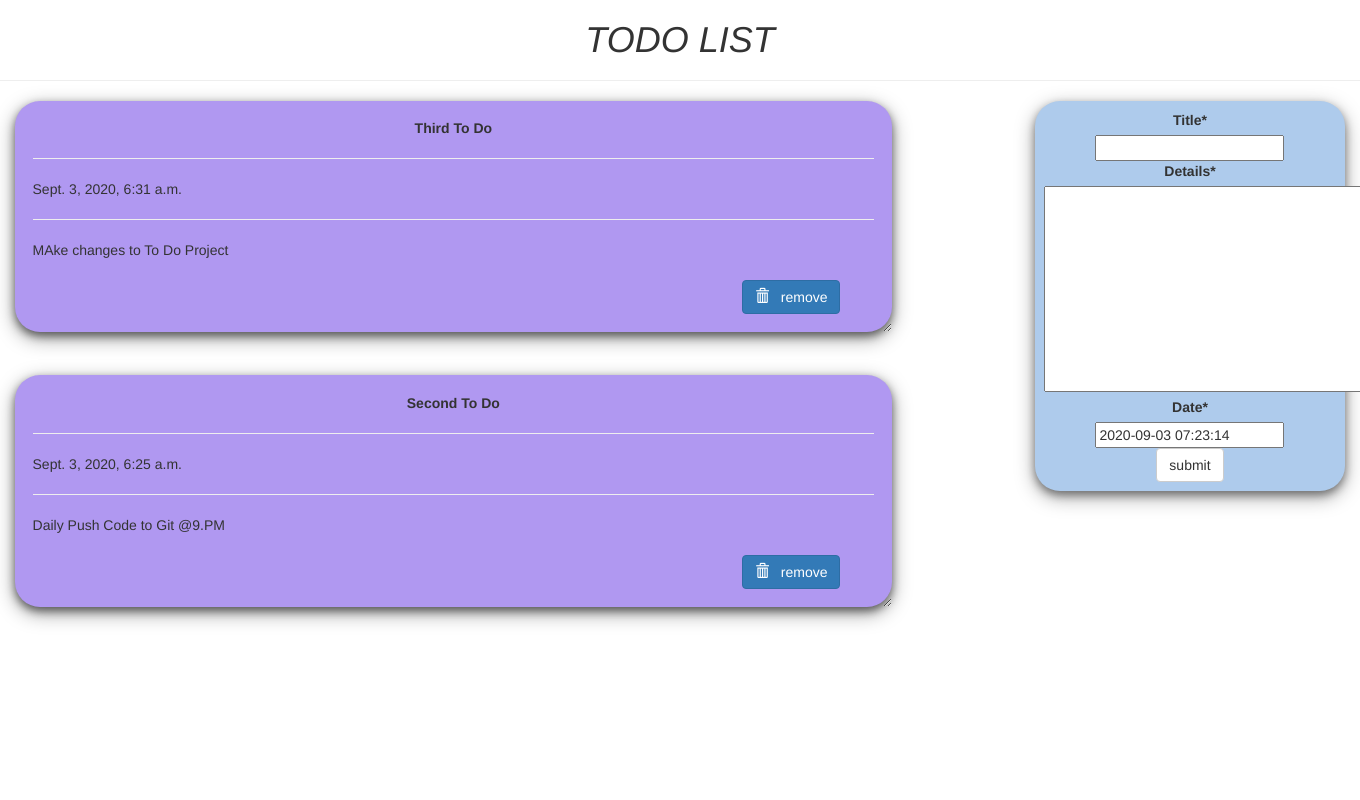
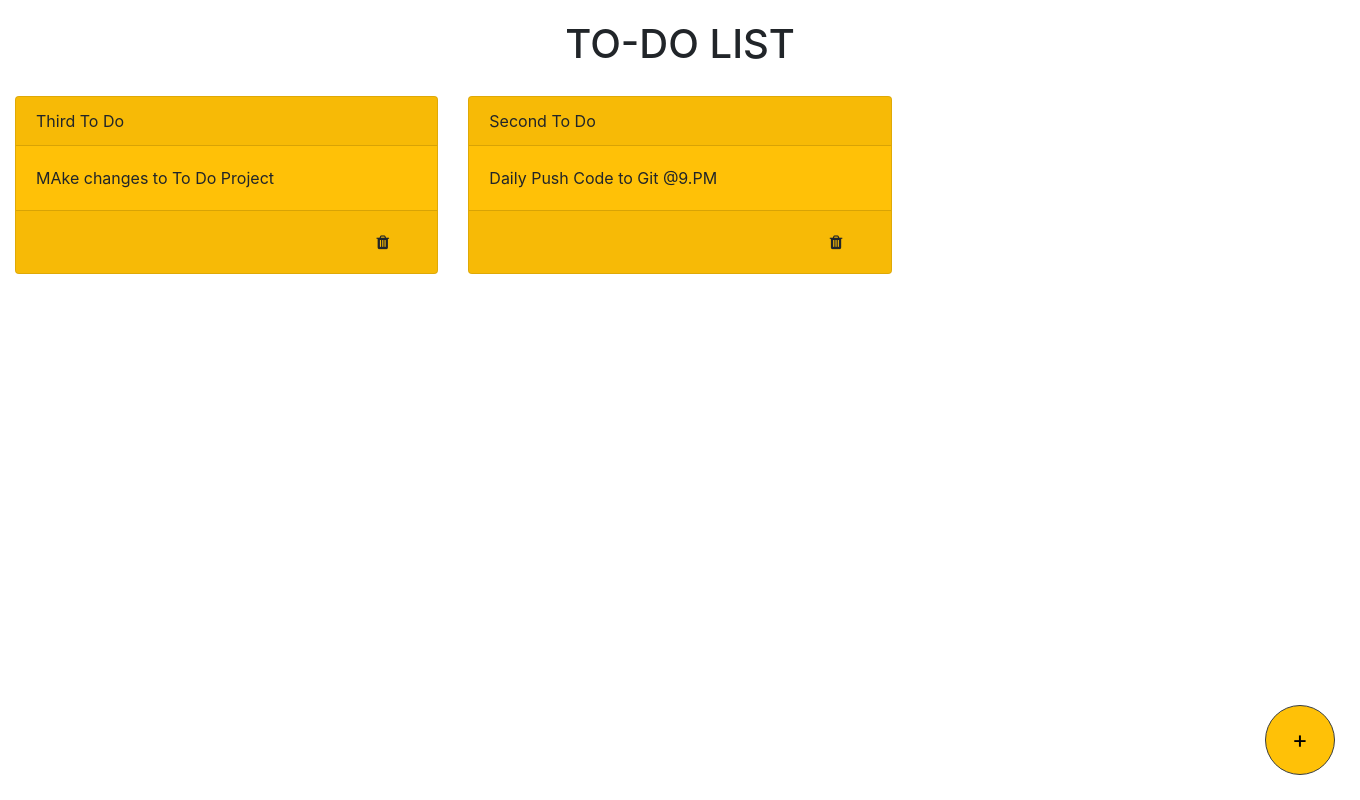
Before and after one commit to PrasannaMudumanchi/todo_project, a Django app: page / in a window 1360 px wide; the page is wider, and only the part inside the window is pictured. Run offline with Django 3.2, Linux system fonts and the light colour scheme; data comes from the database, SQL or seed files in the repository; both versions use the stored data as it was after the commit; some libraries are stand-ins or nearby versions.

Commit message:
Design change in to_do form button and to_do lists

```diff
--- a/todo_site/todo/templates/todo/index.html
+++ b/todo_site/todo/templates/todo/index.html
@@ -7,41 +7,63 @@
   <meta charset="utf-8">
   <title>{{title}}</title>
   <meta name="viewport" content="width=device-width, initial-scale=1">
-  <link rel="stylesheet" href="https://maxcdn.bootstrapcdn.com/bootstrap/3.3.7/css/bootstrap.min.css">
-  <script src="https://ajax.googleapis.com/ajax/libs/jquery/3.3.1/jquery.min.js"></script>
-  <script src="https://maxcdn.bootstrapcdn.com/bootstrap/3.3.7/js/bootstrap.min.js"></script>
+  <link rel="stylesheet" href="https://maxcdn.bootstrapcdn.com/bootstrap/4.5.2/css/bootstrap.min.css">
+  <script src="https://ajax.googleapis.com/ajax/libs/jquery/3.5.1/jquery.min.js"></script>
+  <script src="https://cdnjs.cloudflare.com/ajax/libs/popper.js/1.16.0/umd/popper.min.js"></script>
+  <script src="https://maxcdn.bootstrapcdn.com/bootstrap/4.5.2/js/bootstrap.min.js"></script>
+  <link rel="stylesheet" href="https://cdnjs.cloudflare.com/ajax/libs/font-awesome/4.7.0/css/font-awesome.min.css">
   <!--style-->
   <style>
-  .card {
+    /* .card {
 
-   box-shadow: 0 4px 8px 0 rgba(0,0,0,0.5),
-               0 6px 20px 0 rgba(0,0,0,0.39);
+      box-shadow: 0 4px 8px 0 rgba(0, 0, 0, 0.5),
+        0 6px 20px 0 rgba(0, 0, 0, 0.39);
       background: rgb(176, 152, 241);
-   margin-bottom : 5%;
+      margin-bottom: 5%;
       border-radius: 25px;
-   padding : 2%;
+      padding: 2%;
       overflow: auto;
       resize: both;
       text-overflow: ellipsis;
-  }
-  .card:hover{
+    } */
+
+    .card:hover {
       background: rgb(235, 142, 238);
     }
 
-  .submit_form{
+    .submit_form {
 
       text-align: center;
       padding: 3%;
       background: rgb(174, 203, 236);
       border-radius: 25px;
-    box-shadow: 0 4px 8px 0 rgba(0,0,0,0.4),
-                0 6px 20px 0 rgba(0,0,0,0.36);
+      box-shadow: 0 4px 8px 0 rgba(0, 0, 0, 0.4),
+        0 6px 20px 0 rgba(0, 0, 0, 0.36);
+    }
+
+    #add_button {
+      background-color: #ffc107;
+      color: black;
+      border-color: #383d3f;
+      width: 70px;
+      height: 70px;
+      padding: 10px 16px;
+      border-radius: 35px;
+      font-size: 24px;
+      /* line-height: 1.33; */
+
+    }
+
+    #mybutton {
+      position: fixed;
+      bottom: 25px;
+      right: 25px;
     }
   </style>
 
 </head>
 
-<body  class="container-fluid">
+<body class="container-fluid">
 
   {% if messages %}
   {% for message in messages %}
@@ -51,41 +73,66 @@
   {% endfor %}
   {% endif %}
 
-  <center class="row">
-    <h1><i>TODO LIST</i></h1>
-    <hr />
-  </center>
+  <div style="text-align: center; padding: 20px;"><h1>TO-DO LIST</h1></div>
+
 
   <div class="row">
 
     <div class="col-md-8">
-
+      <div class="card-deck">
         {% for i in list %}
-      <div class="card">
-        <center><b>{{i.title}}</b></center>
-        <hr/>
-        {{i.date}}
-        <hr/>
-        {{i.details}}
-        <br />
-        <br />
+        <div class="card bg-warning">
+          <div class="card-header">{{i.title}}</div>
+          <div class="card-body">
+            <p class="card-text">{{i.details}}</p>
+          </div>
+          <div class="card-footer">
             <form action="/del/{{i.id}}" method="POST" style=" padding-right: 4%; padding-bottom: 3%;">
               {% csrf_token %}
-          <button value="remove" type="submit"  class="btn btn-primary" style="float: right;"><span class="glyphicon glyphicon-trash"></span> &nbsp; remove</button>
+              <button value="remove" type="submit" class="btn" style="float: right;"><i
+                  class="fa fa-trash"></i></button>
             </form>
+          </div>
         </div>
         {% endfor%}
       </div>
-    <div class="col-md-1"> </div>
-    <div class="col-md-3" >
-      <div  class="submit_form">
-      <form  method="POST">
+
+    </div>
+
+    <!-- Button trigger modal -->
+    <div id="mybutton">
+      <button id="add_button" type="button" class="btn btn-primary float-right" data-toggle="modal"
+        data-target="#exampleModal">
+        +
+      </button>
+    </div>
+    <!-- Modal -->
+    <div class="modal fade" id="exampleModal" tabindex="-1" role="dialog" aria-labelledby="exampleModalLabel"
+      aria-hidden="true">
+      <div class="modal-dialog" role="document">
+        <div class="modal-content">
+          <div class="modal-header">
+            <h5 class="modal-title" id="exampleModalLabel">Add To Do</h5>
+            <button type="button" class="close" data-dismiss="modal" aria-label="Close">
+              <span aria-hidden="true">&times;</span>
+            </button>
+          </div>
+          <form method="POST">
+          <div class="modal-body">
               {% csrf_token %}
               {{forms|crispy}}
               <center>
-        <input type="submit" class="btn btn-default" value="submit" />
+                <!-- <input type="submit" class="btn btn-default" value="submit" /> -->
               </center>
+
+          </div>
+          <div class="modal-footer">
+            <button type="button" class="btn btn-secondary" data-dismiss="modal">Close</button>
+            <button type="submit" class="btn btn-primary">Save changes</button>
+          </div>
           </form>
+        </div>
+      </div>
     </div>
   </div>
   </div>
```
Also changed, not shown: todo_site/db.sqlite3. Lines whose indentation alone changed are shown as unchanged.
